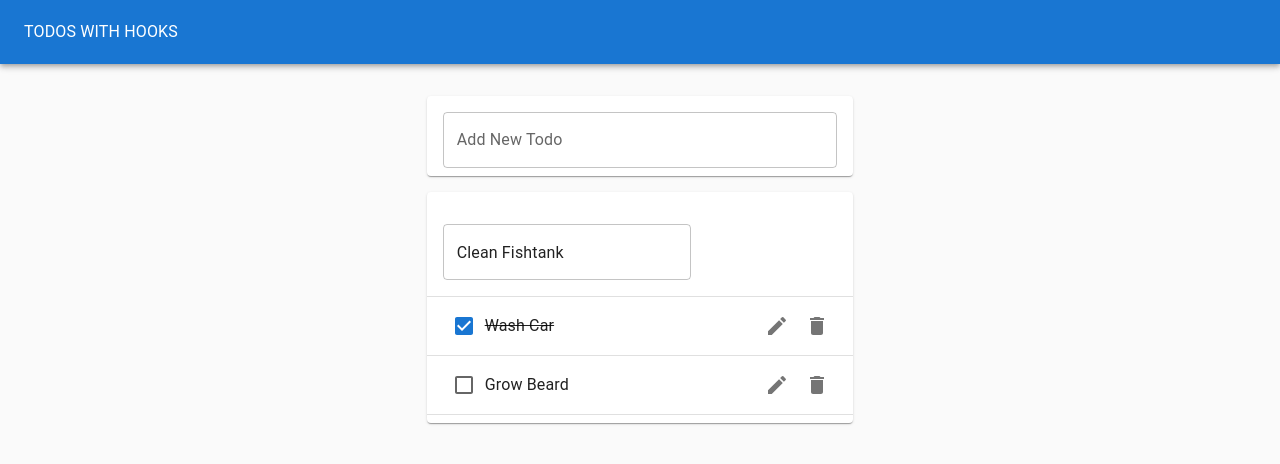
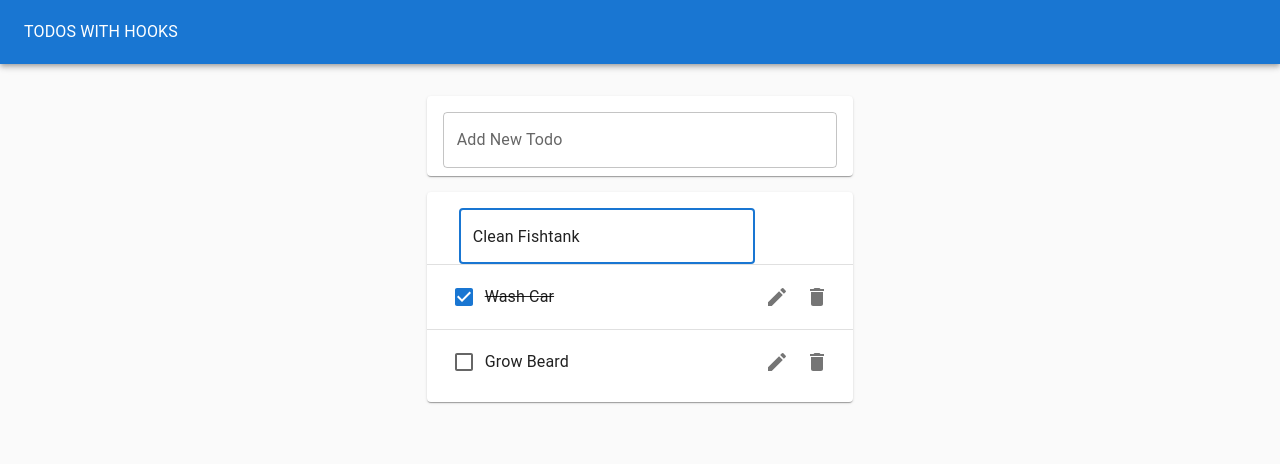
Before and after one commit to operator130/list-app, a React (Create React App) app: page / in a window 1280 px wide. Both pictures are taken after a click on the button 777 px from the left and 229 px from the top of the page. Shown: the top 464 px of the page. Built offline with nearby package versions, Linux system fonts and the light colour scheme.

Commit message:
style EditTodoForm and TodoList

```diff
--- a/src/EditTodoForm.js
+++ b/src/EditTodoForm.js
@@ -5,17 +5,21 @@
 function EditTodoForm({ id, task, editTodo, toggleEditForm }) {
     const [value, handleChange, reset] = useInputState(task);
     return (
-        <form onSubmit={(e) => {
-            e.preventDefault();
-            editTodo(id, value);
-            reset();
-            toggleEditForm();
-      }}>
+      <form
+        onSubmit={(e) => {
+          e.preventDefault();
+          editTodo(id, value);
+          reset();
+          toggleEditForm();
+        }}
+            style={{ marginLeft: '1rem', width: '75%' }}
+      >
         <TextField
           margin="normal"
           value={value}
           onChange={handleChange}
-          fullWidth
+            fullWidth
+            autoFocus
         />
       </form>
     );
--- a/src/Todo.js
+++ b/src/Todo.js
@@ -12,7 +12,7 @@
 function Todo({ id, task, completed, removeTodo, toggleTodo, editTodo }) {
     const [isEditing, toggle] = useToggleState(false);
     return (
-      <ListItem>
+      <ListItem style={{height: '64px'}}>
         {isEditing ? (
                 <EditTodoForm editTodo={editTodo} id={id} task={task} toggleEditForm={toggle} />
         ) : (
--- a/src/TodoList.js
+++ b/src/TodoList.js
@@ -10,10 +10,10 @@
     return (
       <Paper>
         <List>
-          {todos.map((todo) => (
+          {todos.map((todo, i) => (
             <>
                   <Todo id={todo.id} task={todo.task} key={todo.id} completed={todo.completed} removeTodo={removeTodo} toggleTodo={toggleTodo} editTodo={editTodo} />
-              <Divider />
+                  {i < todos.length - 1 && <Divider />}
             </>
           ))}
         </List>
```
